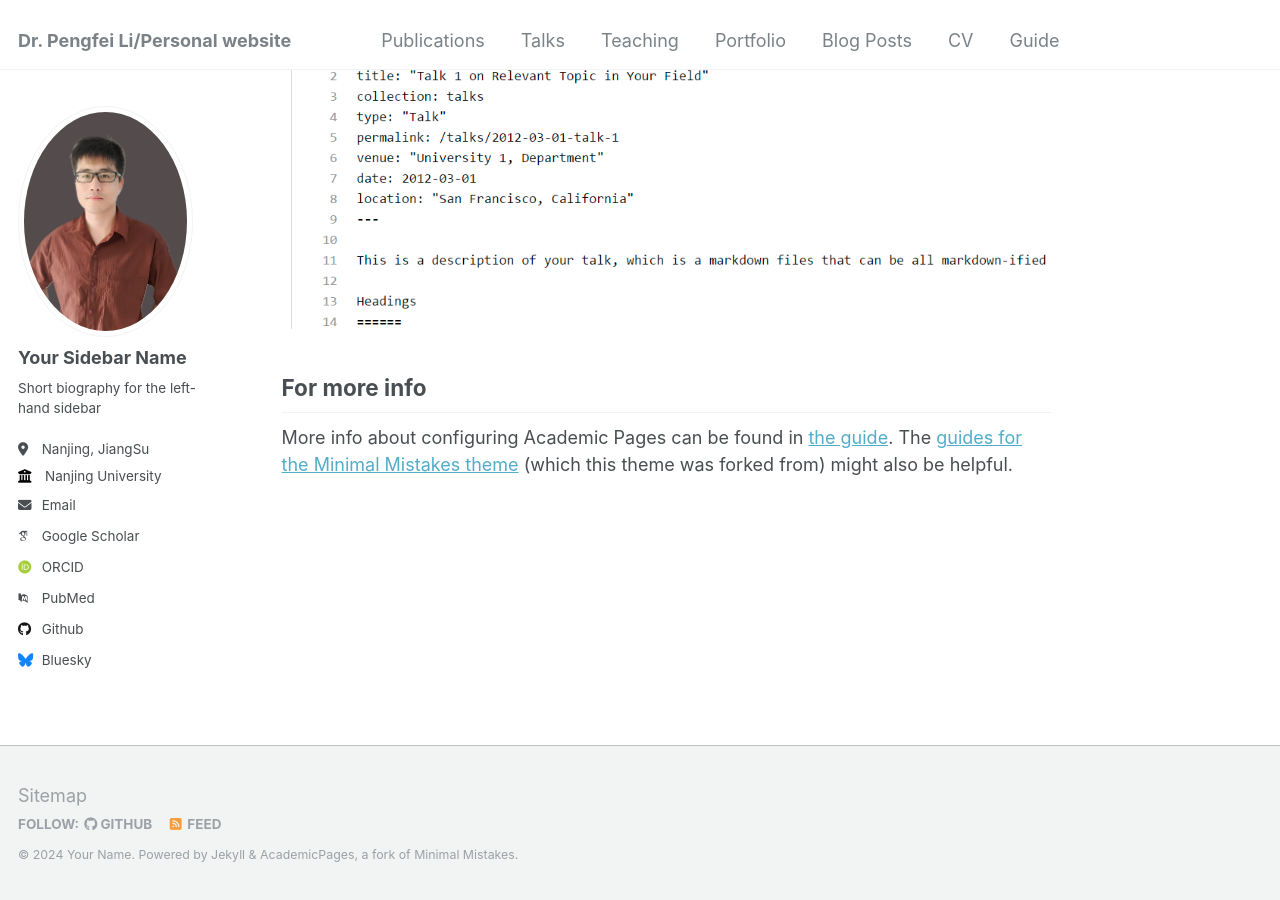
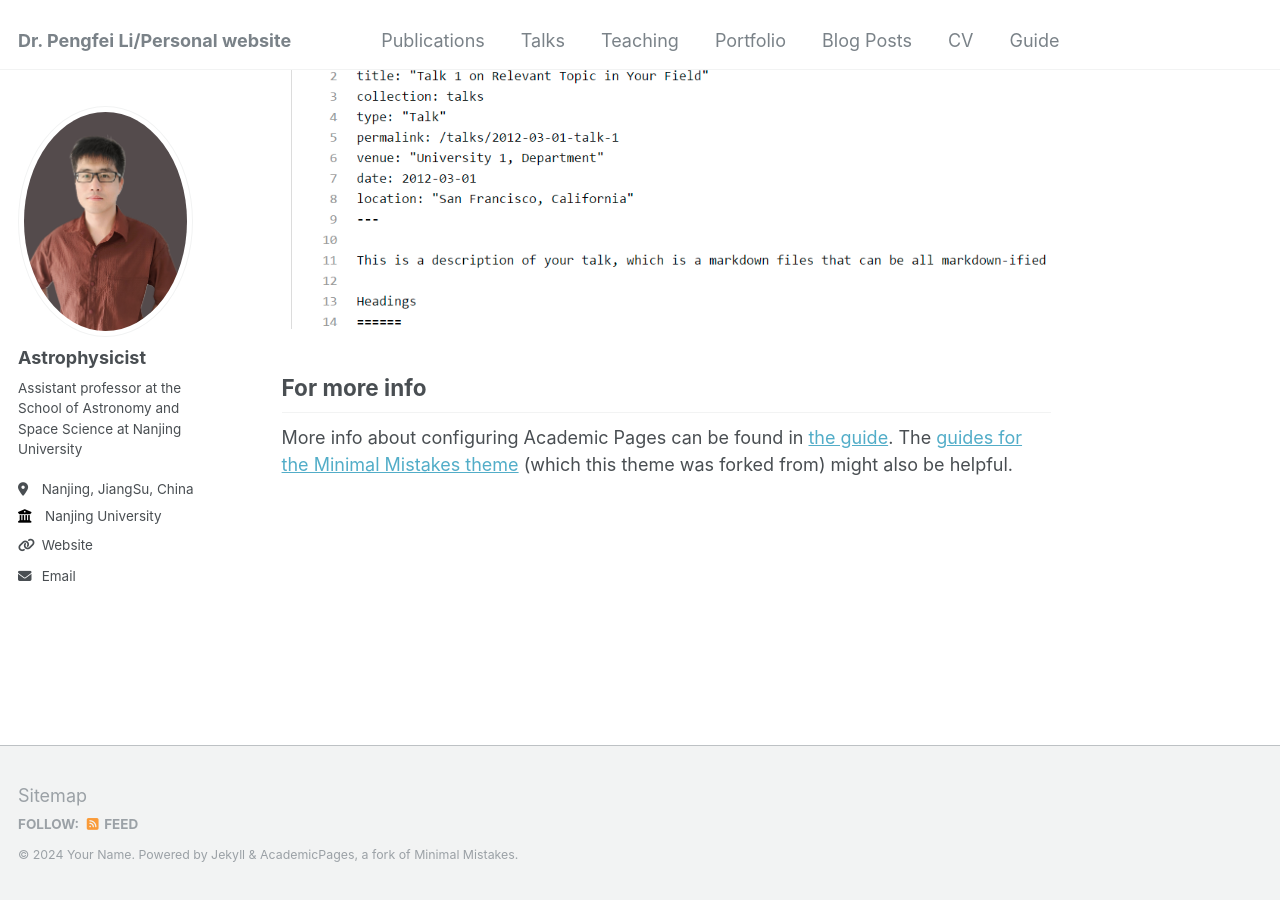
Before and after one commit to PengfeiLi0606/pengfeili0606.github.io, a Jekyll site: the page built from _pages/about.md, in a window 1280 px wide and 900 px high, scrolled down 2660 px. Built offline with Jekyll 4.4.1, drawn with Linux system fonts in a browser that asks for light colours; some web fonts are replaced.

Commit message:
Update _config.yml

```diff
--- a/_config.yml
+++ b/_config.yml
@@ -22,33 +22,33 @@ repository               : "PengfeiLi0606/pengfeili0606.github.io"
 author:
   # Biographic information
   avatar           : "PLi2024.jpg"
-  name             : "Your Sidebar Name"
+  name             : "Astrophysicist"
   pronouns         : # example: "she/her"
-  bio              : "Short biography for the left-hand sidebar"
-  location         : "Nanjing, JiangSu"
+  bio              : "Assistant professor at the School of Astronomy and Space Science at Nanjing University"
+  location         : "Nanjing, JiangSu, China"
   employer         : "Nanjing University"
-  uri              : # URL
+  uri              : "https://astronomy.nju.edu.cn/EN/People/AssistantProfessor/20240913/i291446.html"# URL
   email            : "pli@nju.edu.cn"
 
   # Academic websites
   arxiv            : # URL - Update with the correct link to your profile
-  googlescholar    : "https://scholar.google.com/citations?user=PS_CX0AAAAAJ"
+  googlescholar    : #"https://scholar.google.com/citations?user=PS_CX0AAAAAJ"
   impactstory      : # URL
-  orcid            : "http://orcid.org/yourorcidurl"
+  orcid            : #"http://orcid.org/yourorcidurl"
   semantic         : # URL
-  pubmed           : "https://www.ncbi.nlm.nih.gov/pubmed/?term=john+snow"
+  pubmed           : #"https://www.ncbi.nlm.nih.gov/pubmed/?term=john+snow"
   researchgate     : # URL
 
   # Repositories and software development
   bitbucket        : # Username - Update with your username on the site
   codepen          : # Username
   dribbble         : # Username
-  github           : "academicpages"
+  github           : #"academicpages"
   kaggle           : # Username
   stackoverflow    : # User number or user number and name (i.e., use "1" or "1/jeff-atwood")
 
   # Social media
-  bluesky          : "bsky.app" # Replace this with you Bluesky username
+  bluesky          : #"bsky.app" # Replace this with you Bluesky username
   facebook         : # Username
   flickr           : # Username
   foursquare       : # Username
```
